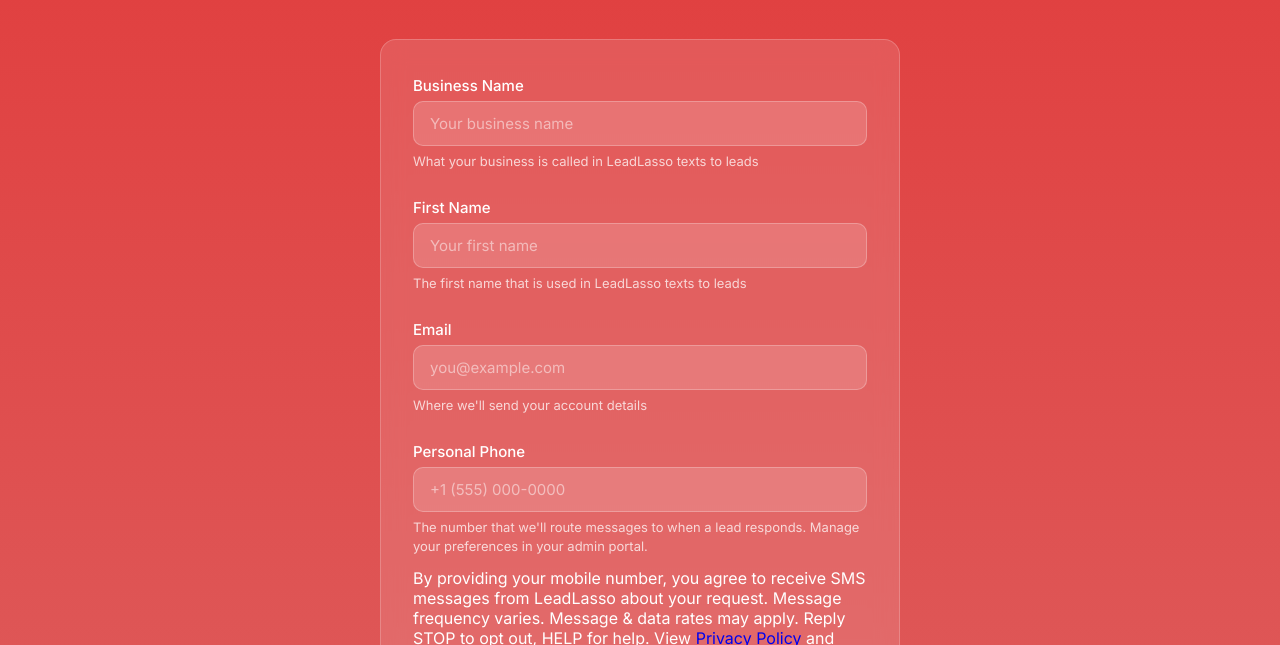
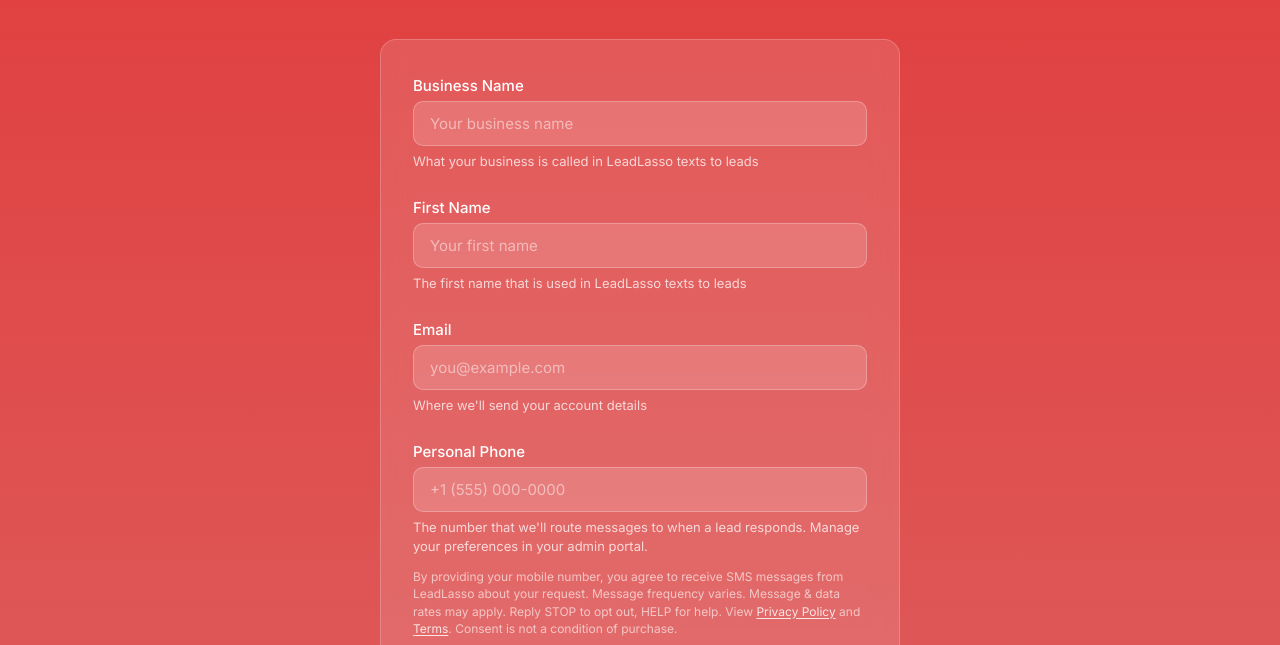
Before and after one commit to LeadLasso-LL/leadlasso, a website: page public/onboarding.html in a window 1280 px wide. Shown: the part 155-800 px from the top of the page. Drawn offline with Linux system fonts and the light colour scheme.

Commit message:
Adjust SMS consent disclosure styling to match helper text and reduce visual prominence

```diff
--- a/public/onboarding.html
+++ b/public/onboarding.html
@@ -93,6 +93,19 @@
     }
     .field-helper + .field-helper {
       margin-top: 0.25rem;
+    }
+    /* SMS consent under Personal Phone: supporting copy, subtler than .field-helper */
+    .field-helper-sms-disclosure {
+      font-size: 0.75rem;
+      color: rgba(255, 255, 255, 0.62);
+      margin-top: 0.375rem;
+      line-height: 1.45;
+      font-weight: 400;
+    }
+    .field-helper-sms-disclosure a {
+      color: rgba(255, 255, 255, 0.82);
+      text-decoration: underline;
+      text-underline-offset: 2px;
     }
     input[type="text"],
     input[type="email"],
@@ -476,7 +489,7 @@
           <label class="field-label" for="personal_phone">Personal Phone</label>
           <input type="tel" id="personal_phone" name="personal_phone" required placeholder="+1 (555) 000-0000">
           <p class="field-helper">The number that we'll route messages to when a lead responds. Manage your preferences in your admin portal.</p>
-          <div>
+          <div class="field-helper-sms-disclosure">
 By providing your mobile number, you agree to receive SMS messages from LeadLasso about your request. Message frequency varies. Message & data rates may apply. Reply STOP to opt out, HELP for help. View
 <a href="https://privacy.getleadlasso.io/" target="_blank">Privacy Policy</a>
 and
```
